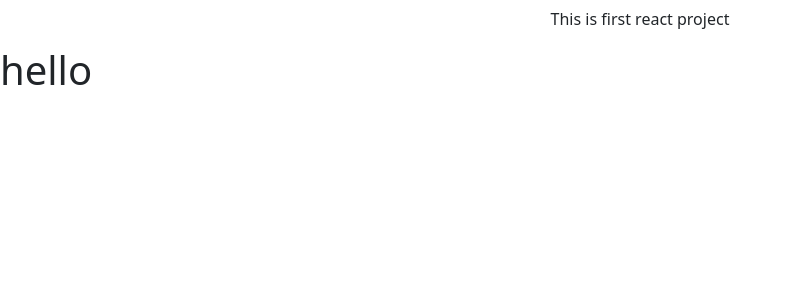
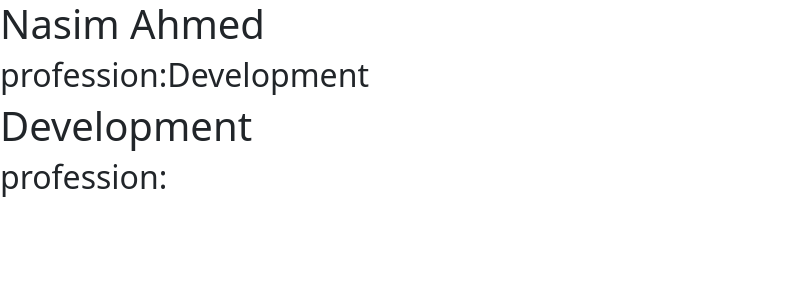
Before and after one commit to nasim341/React-Project, a React (Create React App) app: page / in a window 1280 px wide. Shown: the top 300 px of the page, without its empty margins (0-791 px from the left). Built offline with nearby package versions, Linux system fonts and the light colour scheme.

Commit message:
function implement

```diff
--- a/src/App.js
+++ b/src/App.js
@@ -1,20 +1,24 @@
 //import logo from './logo.svg';
 import React from 'react';
 import './App.css';
-import Header from './component/Header'
+//import Header from './component/Header'
 
 function App() {
-    return ( <
-        React.Fragment >
-        <
-        div className = "App" >
-        <
-        h1 className = 'btn danger' > This is first react project < /h1> < /
-        div >
-        <
-        Header > < /Header>  <
-        /React.Fragment>
-    );
+    return (
+        <div>
+            <Person name="Nasim Ahmed" job="Development"></Person>
+            <Person name="Development"></Person>
+        </div>
+
+    )
 }
 
+function Person({name,job}){
+    return(<div>
+        <h1>{name}</h1>
+        <h2>profession:{job}</h2>
+        </div>
+
+    )
+}
 export default App;
--- a/src/component/Header.js
+++ b/src/component/Header.js
@@ -1,5 +1,4 @@
 import React from 'react';
-
 const Header = () => {
     return (
         <div>
```
Also changed, not shown: src/component/footer.js (added, +11 -0 lines), src/App.css (indentation only).
